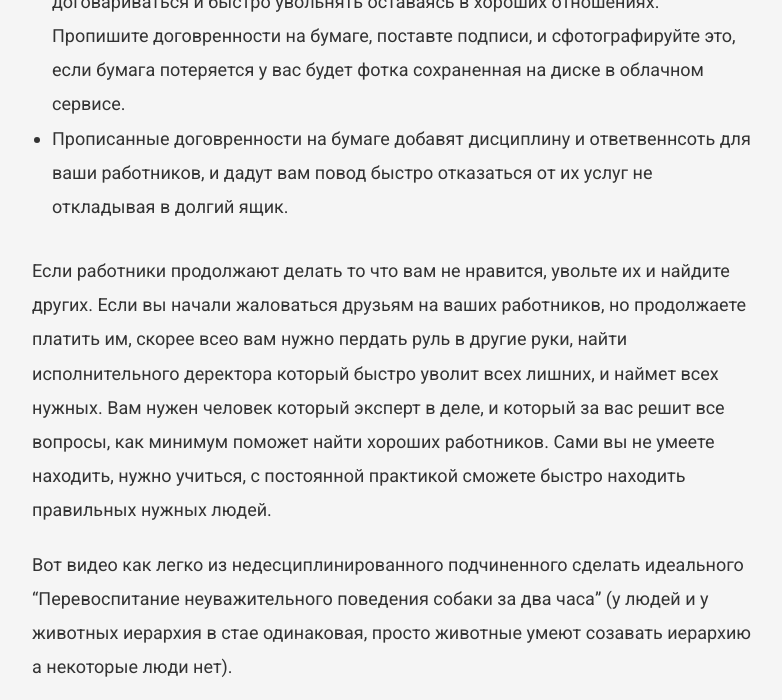
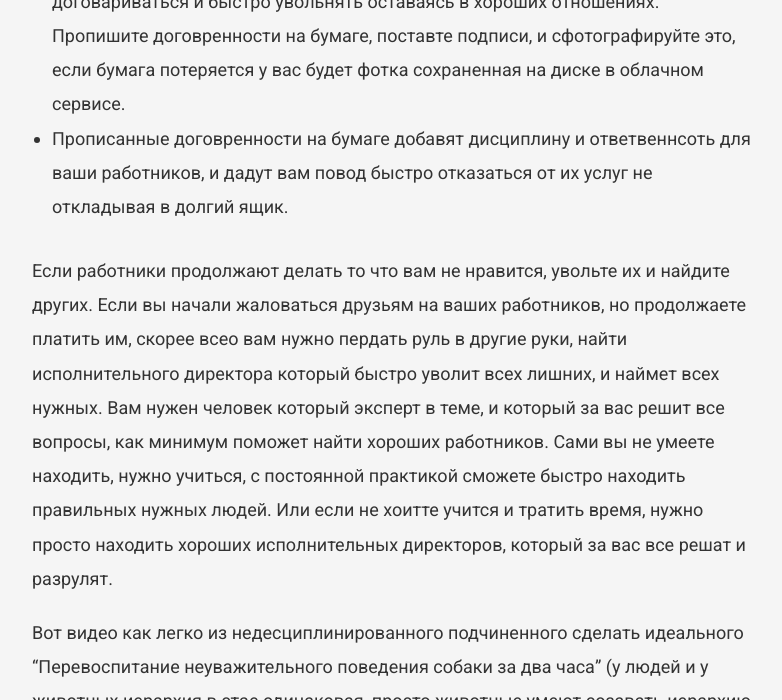
Before and after one commit to VadymVolos/vadymvolos.github.io, a Jekyll site: the page built from _posts/management/2017-06-02-esli-u-vas-plokhiye-rabotniki.md, in a window 1280 px wide and 900 px high, scrolled down 979 px, cut to the strip 0-700 px from the top of the window. Shown: the whole strip, without its empty margins (248-1030 px from the left). Built offline with Jekyll 4.4.1, drawn with Linux system fonts in a browser that asks for light colours; nearby versions of some CDN libraries; comment, search, counter and statistics services are not loaded.

Commit message:
Update 2017-06-02-esli-u-vas-plokhiye-rabotniki.md

```diff
--- a/_posts/management/2017-06-02-esli-u-vas-plokhiye-rabotniki.md
+++ b/_posts/management/2017-06-02-esli-u-vas-plokhiye-rabotniki.md
@@ -27,7 +27,7 @@
 </li>
 </ul>
 
-Если работники продолжают делать то что вам не нравится, увольте их и найдите других. Если вы начали жаловаться друзьям на ваших работников, но продолжаете платить им, скорее всео вам нужно пердать руль в другие руки, найти исполнительного деректора который быстро уволит всех лишних, и наймет всех нужных. Вам нужен человек который эксперт в деле, и который за вас решит все вопросы, как минимум поможет найти хороших работников. Сами вы не умеете находить, нужно учиться, с постоянной практикой сможете быстро находить правильных нужных людей.
+Если работники продолжают делать то что вам не нравится, увольте их и найдите других. Если вы начали жаловаться друзьям на ваших работников, но продолжаете платить им, скорее всео вам нужно пердать руль в другие руки, найти исполнительного директора который быстро уволит всех лишних, и наймет всех нужных. Вам нужен человек который эксперт в теме, и который за вас решит все вопросы, как минимум поможет найти хороших работников. Сами вы не умеете находить, нужно учиться, с постоянной практикой сможете быстро находить правильных нужных людей. Или если не хоитте учится и тратить время, нужно просто находить хороших исполнительных директоров, который за вас все решат и разрулят.
 
 Вот видео как легко из недесциплинированного подчиненного сделать идеального "Перевоспитание неуважительного поведения собаки за два часа" (у людей и у животных иерархия в стае одинаковая, просто животные умеют созавать иерархию а некоторые люди нет).
 
```
